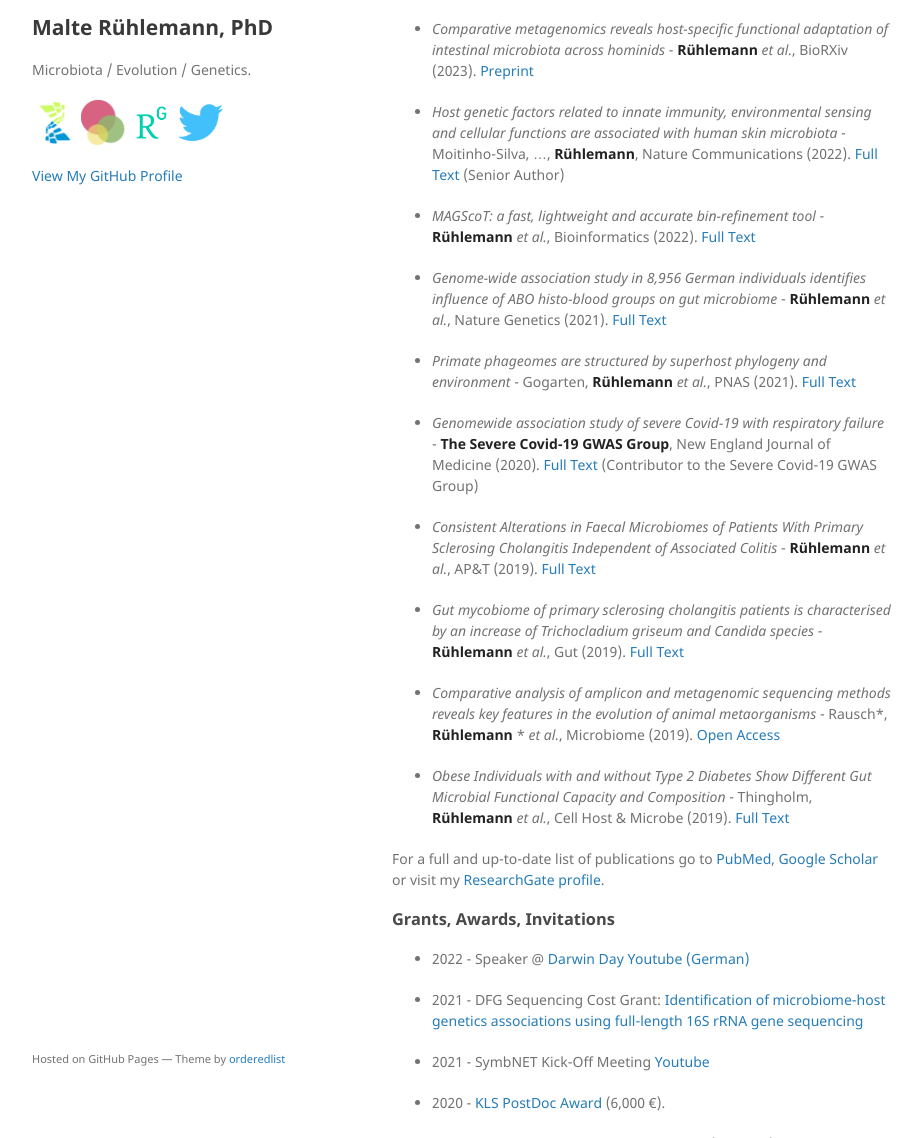
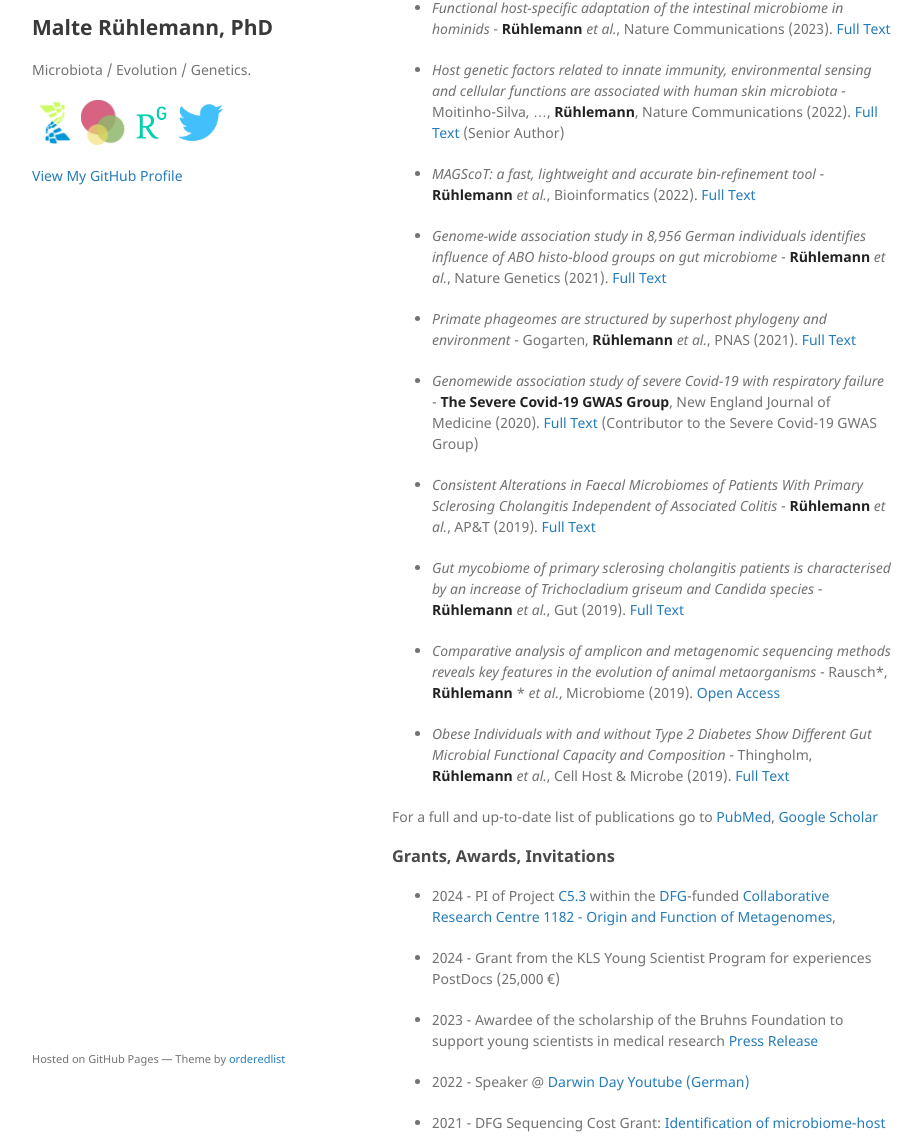
Before and after one commit to mruehlemann/mruehlemann.github.io, a Jekyll site: the page built from index.md, in a window 1280 px wide and 1400 px high, scrolled down 435 px, cut to the strip 262-1400 px from the top of the window. Shown: the whole strip, without its empty margins (178-1100 px from the left). Built offline with Jekyll 4.4.1, drawn with Linux system fonts in a browser that asks for light colours; some of the changed text lies outside the part shown.

Commit message:
Update index.md

```diff
--- a/index.md
+++ b/index.md
@@ -13,7 +13,7 @@ In addition, I am a guest scientist at the Insitute for Medical Microbiology and
 
 ### [](#RI)Reasearch Interest
 
-I am a PostDoc and elected junior representative in the steering commitee of the [DFG](https://www.dfg.de/en/funded_projects/current_projects_programmes/list/projectdetails/index.jsp?id=261376515&sort=nr_asc&prg=SFB&wb=2)-funded [Collaborative Research Centre 1182 - Origin and Function of Metagenomes](http://www.metaorganism-research.com).
+I am a PI in the third phase of the [DFG](https://www.dfg.de/en/funded_projects/current_projects_programmes/list/projectdetails/index.jsp?id=261376515&sort=nr_asc&prg=SFB&wb=2)-funded [Collaborative Research Centre 1182 - Origin and Function of Metagenomes](http://www.metaorganism-research.com).
 
 My projects focus on the factors that shape the human intestinal microbiota, _i.e._ chronic disease, genetics, evolution and environmental factors. To achieve this, I am analyzing data generated by 16S rRNA gene amplicon sequencing and shotgun metagenomics, using existing methods and my own tools and pipelines.
 
@@ -21,7 +21,7 @@ I have given courses and workshops on different aspects of microbiome analysis [
 
 ### [](#SP)Selected Publications
 
-* _Comparative metagenomics reveals host-specific functional adaptation of intestinal microbiota across hominids_ - **Rühlemann** _et al._, BioRXiv (2023). [Preprint](https://www.biorxiv.org/content/10.1101/2023.03.01.530589v1)
+* _Functional host-specific adaptation of the intestinal microbiome in hominids_ - **Rühlemann** _et al._, Nature Communications (2023). [Full Text](https://www.nature.com/articles/s41467-023-44636-7)
 
 * _Host genetic factors related to innate immunity, environmental sensing and cellular functions are associated with human skin microbiota_ - Moitinho-Silva, ..., **Rühlemann**, Nature Communications (2022). [Full Text](https://www.nature.com/articles/s41467-022-33906-5) (Senior Author)
 
@@ -41,9 +41,15 @@ I have given courses and workshops on different aspects of microbiome analysis [
 
 * _Obese Individuals with and without Type 2 Diabetes Show Different Gut Microbial Functional Capacity and Composition_ - Thingholm, **Rühlemann** _et al._, Cell Host & Microbe (2019). [Full Text](https://www.sciencedirect.com/science/article/abs/pii/S1931312819303488)
 
-For a full and up-to-date list of publications go to [PubMed](https://www.ncbi.nlm.nih.gov/pubmed/?term=Rühlemann%20MC%5BAuthor%5D&cauthor=true&cauthor_uid=28816579), [Google Scholar](https://scholar.google.de/citations?user=nT-lX-8AAAAJ) or visit my [ResearchGate profile](http://www.researchgate.net/profile/Malte_Ruehlemann).
+For a full and up-to-date list of publications go to [PubMed](https://www.ncbi.nlm.nih.gov/pubmed/?term=Rühlemann%20MC%5BAuthor%5D&cauthor=true&cauthor_uid=28816579), [Google Scholar](https://scholar.google.de/citations?user=nT-lX-8AAAAJ)
 
 ### [](#GAI)Grants, Awards, Invitations
+
+* 2024 - PI of Project [C5.3](https://www.metaorganism-research.com/project-groups/c4-2/) within the [DFG](https://www.dfg.de/en/funded_projects/current_projects_programmes/list/projectdetails/index.jsp?id=261376515&sort=nr_asc&prg=SFB&wb=2)-funded [Collaborative Research Centre 1182 - Origin and Function of Metagenomes](http://www.metaorganism-research.com),
+
+* 2024 - Grant from the KLS Young Scientist Program for experiences PostDocs (25,000 €)
+
+* 2023 - Awardee of the scholarship of the Bruhns Foundation to support young scientists in medical research [Press Release](https://www.uni-kiel.de/de/detailansicht/news/296-bruhn-hensel-preis)
 
 * 2022 - Speaker @ [Darwin Day](https://www.kec.uni-kiel.de/outreach/Darwintag.php) [Youtube (German)](https://www.youtube.com/watch?v=PKiWWTPpHB0)
 
@@ -61,6 +67,10 @@ For a full and up-to-date list of publications go to [PubMed](https://www.ncbi.n
 
 ### [](#Collab)Collaborations
 
+* Associated Researcher in the EU-funded [miGut-Health project](https://www.migut-health.eu/).
+
+* Associated Researcher in the DFG-funded [Research Unit 5042 - miTarget](https://www.mitarget.org/).
+
 * Part of the International MiBioGen Consortium, investigating microbiome-host genetics associations: [1](https://microbiomejournal.biomedcentral.com/articles/10.1186/s40168-018-0479-3) [2](https://www.nature.com/articles/s41588-020-00763-1)
 
 * Epidemiology of highly pathogenic microorganisms - The Leendertz Lab @ [RKI](https://www.leendertz-lab.org/) [1](https://www.pnas.org/doi/full/10.1073/pnas.2013535118) [2](https://www.biorxiv.org/content/10.1101/2023.03.01.530589v1)
```
